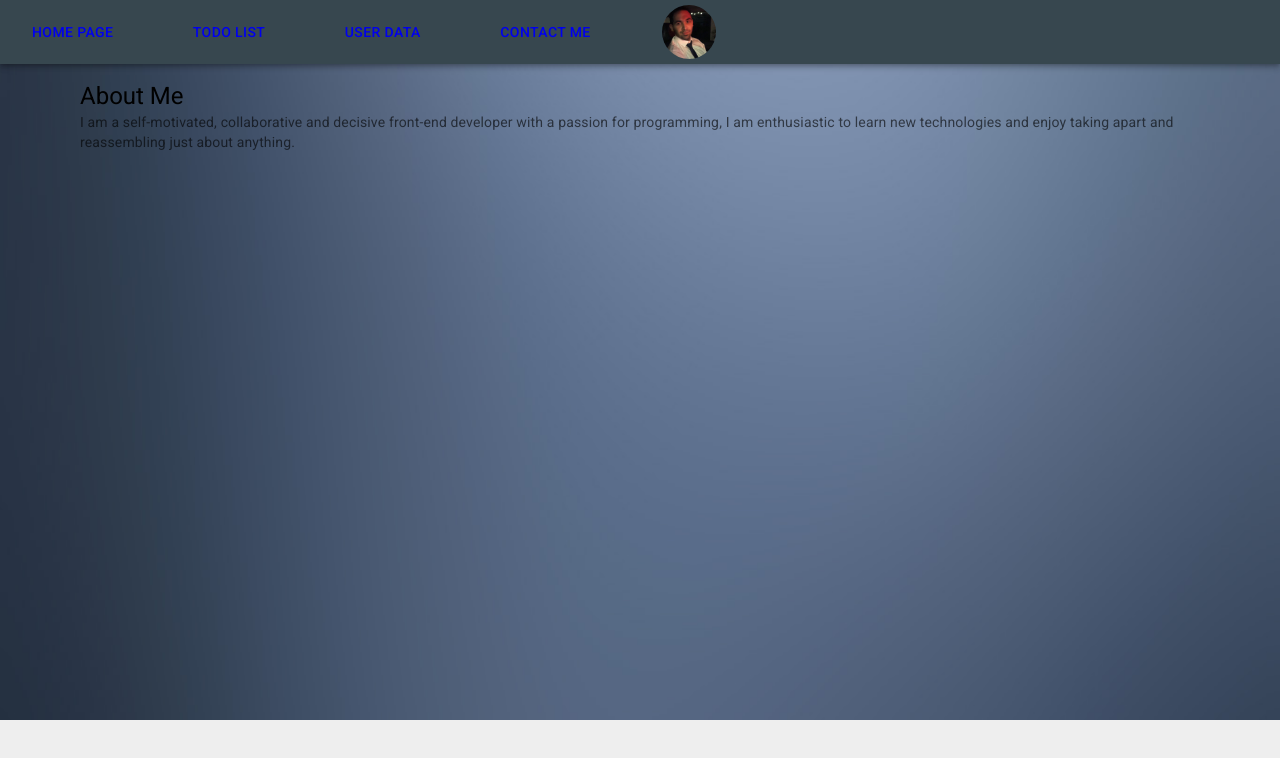
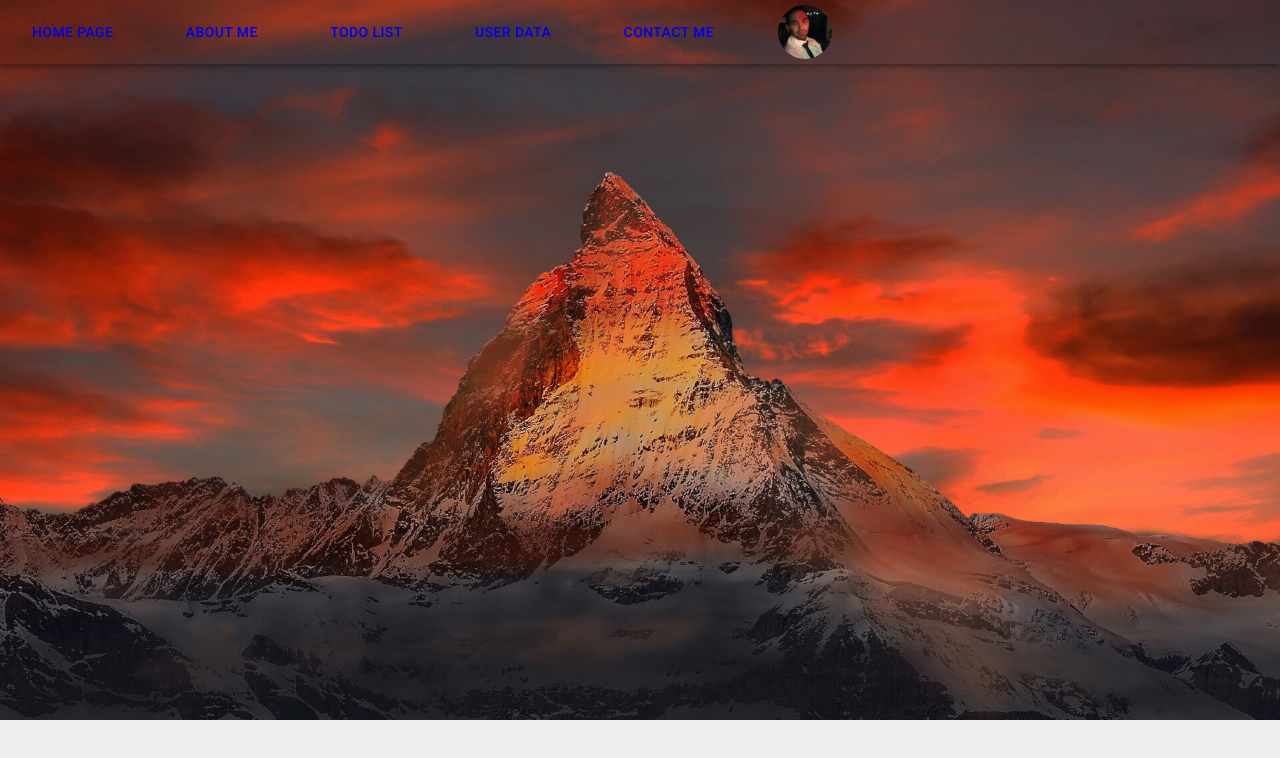
Before and after one commit to Peyman-Nasri/my-todo-app, a React (Create React App) app: page / in a window 1280 px wide. Shown: the top 758 px of the page. Built offline with nearby package versions, Linux system fonts and the light colour scheme.

Commit message:
Change some styles and create some route

```diff
--- /dev/null
+++ b/src/Components/AboutMe.js
@@ -0,0 +1,24 @@
+import { CardContent, Typography } from "@mui/material";
+import { Container } from "@mui/system";
+
+const AboutMe = () => {
+    return (
+      <>
+        <Container>
+        <CardContent>
+          <Typography variant="h5" component="div">
+            About Me
+          </Typography>
+          <Typography variant="body2" color="text.secondary">
+            I am a self-motivated, collaborative and decisive front-end
+            developer with a passion for programming, I am enthusiastic to learn
+            new technologies and enjoy taking apart and reassembling just about
+            anything.
+          </Typography>
+        </CardContent>
+      </Container>
+      </>
+    )
+  };
+
+  export default AboutMe;
--- a/src/Components/App.js
+++ b/src/Components/App.js
@@ -15,15 +15,16 @@ import HomePage from "../Pages/HomePage";
 import UserdataPage from "../Pages/UserdataPage";
 import TodoPage from "../Pages/TodoPage";
 import UserPage from "../Pages/UserPage";
-import { blueGrey } from "@mui/material/colors";
+import { red } from "@mui/material/colors";
 import ContactMePage from "../Pages/ContactMePage";
+import AboutMePage from "../Pages/AboutMePage";
 // import { useDispatch } from "react-redux"
 // import { DECREASE_COUNTER, INCREASE_COUNTER, RESET_COUNTER, _666 } from "../redux/constants/counterConstants"
 
 const customTheme = createTheme({
   palette: {
     primary: {
-      main: blueGrey[800],
+      main: red[400],
     },
   },
 });
@@ -40,11 +41,16 @@ function App() {
         <Button onClick={() => dispatch({type: RESET_COUNTER, payload: 0})}>Reset</Button>
         <Button onClick={() => dispatch({type: _666, payload: 666})}>666</Button> */}
 
-          <AppBar position="static">
+          <AppBar position="static" style={{ backgroundColor: "rgba(0, 0, 0, 0)" }}>
             <Toolbar>
               <Typography variant="h5" component="div" sx={{ flexGrow: 0.08 }}>
                 <Button>
                   <Link to="/">Home Page</Link>
+                </Button>
+              </Typography>
+              <Typography variant="h5" component="div" sx={{ flexGrow: 0.08 }}>
+                <Button>
+                  <Link to="/aboutme">About Me</Link>
                 </Button>
               </Typography>
               <Typography variant="h5" component="div" sx={{ flexGrow: 0.08 }}>
@@ -63,7 +69,7 @@ function App() {
                 </Button>
               </Typography>
               <Typography variant="h5" component="div">
-                <Avatar alt="Peyman Nasri" src="mypic.jpg" sx={{ width: 54, height: 54 }}/>
+                <Avatar alt="My Picture" src="mypic.jpg" sx={{ width: 54, height: 54 }}/>
               </Typography>
             </Toolbar>
           </AppBar>
@@ -71,6 +77,7 @@ function App() {
         {/* defining the routes here for link pages */}
         <Routes>
           <Route exact path="/" element={<HomePage />} />
+          <Route path="/aboutme" element={<AboutMePage />} />
           <Route path="/todo" element={<TodoPage />} />
           <Route path="/userdata" element={<UserdataPage />} />
           <Route path="/userdata/:userId" element={<UserPage />} />
--- /dev/null
+++ b/src/Pages/AboutMePage.js
@@ -0,0 +1,11 @@
+import AboutMe from "../Components/AboutMe";
+
+const AboutMePage = () => {
+  return (
+    <>
+      <AboutMe />
+    </>
+  );
+};
+
+export default AboutMePage;
--- a/src/Pages/HomePage.css
+++ b/src/Pages/HomePage.css
@@ -1,5 +1,5 @@
 body {
-    background-image: url("../../public/background.jpg");
+    background-image: url("../../public/header.jpg");
     background-repeat: no-repeat;
     background-size: cover;
 }
--- a/src/Pages/HomePage.js
+++ b/src/Pages/HomePage.js
@@ -1,23 +1,9 @@
-import { CardContent, Typography } from "@mui/material";
-import { Container } from "@mui/system";
 import "./HomePage.css";
 
 const Homepage = () => {
   return (
     <>
-      <Container>
-        <CardContent>
-          <Typography variant="h5" component="div">
-            About Me
-          </Typography>
-          <Typography variant="body2" color="text.secondary">
-            I am a self-motivated, collaborative and decisive front-end
-            developer with a passion for programming, I am enthusiastic to learn
-            new technologies and enjoy taking apart and reassembling just about
-            anything.
-          </Typography>
-        </CardContent>
-      </Container>
+
     </>
   );
 };
```
Also changed, not shown: public/background.jpg (deleted), public/header.jpg (added).
